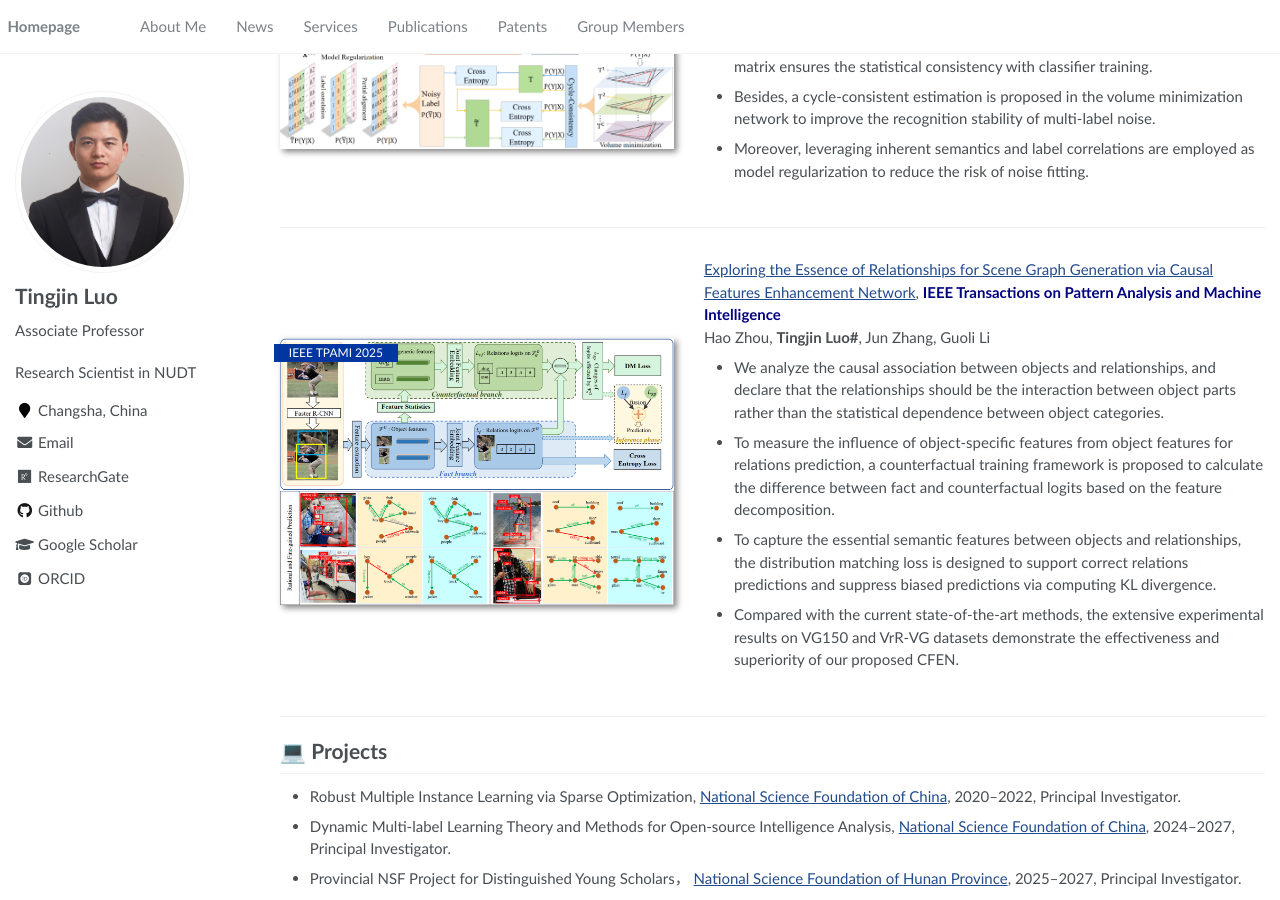
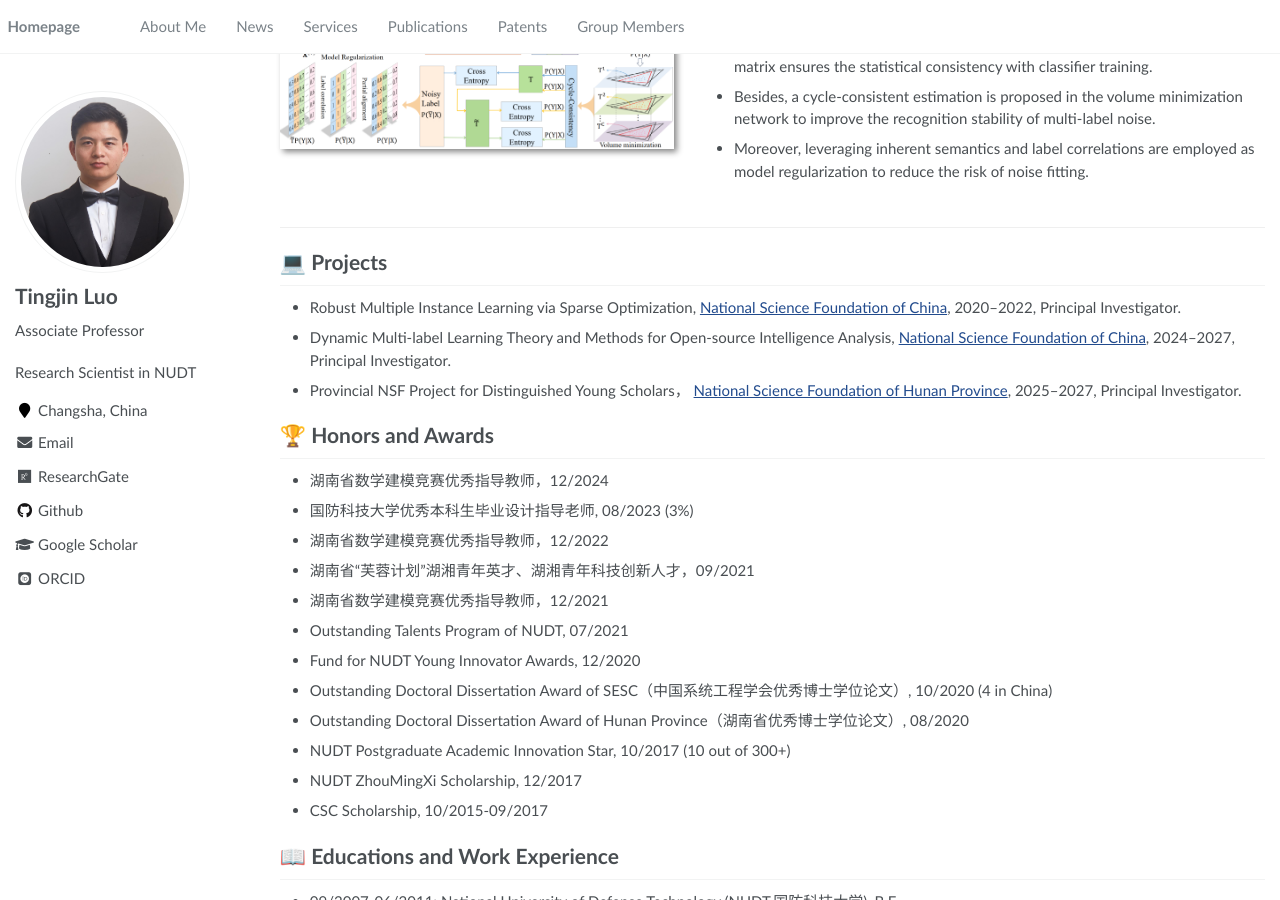
Before and after one commit to HorizonAILab/HorizonAILab.github.io, a Jekyll site: the page built from _pages/about.md, in a window 1280 px wide and 900 px high, scrolled down 3923 px. Built offline with Jekyll 4.4.1, drawn with Linux system fonts in a browser that asks for light colours; some web fonts are replaced.

Commit message:
Update about.md

```diff
--- a/_pages/about.md
+++ b/_pages/about.md
@@ -143,19 +143,6 @@ Quanjiang Li, **Tingjin Luo#**, Jiaohui Liao
 </div>
 </div>
 
-<div class='paper-box'><div class='paper-box-image'><div><div class="badge">IEEE TPAMI 2025</div><img src='images/pub_figs/TPAMI2025CFEN.png' alt="sym" width="100%"></div></div>
-<div class='paper-box-text' markdown="1">
-
-[Exploring the Essence of Relationships for Scene Graph Generation via Causal Features Enhancement Network](http://ieeexplore.ieee.org/document/), **<font color=navy>IEEE Transactions on Pattern Analysis and Machine Intelligence</font>** \\
-Hao Zhou, **Tingjin Luo#**, Jun Zhang, Guoli Li
-
-- We analyze the causal association between objects and relationships, and declare that the relationships should be the interaction between object parts rather than the statistical dependence between object categories.
-- To measure the influence of object-specific features from object features for relations prediction, a counterfactual training framework is proposed to calculate the difference between fact and counterfactual logits based on the feature decomposition.
-- To capture the essential semantic features between objects and relationships, the distribution matching loss is designed to support correct relations predictions and suppress biased predictions via computing KL divergence.
-- Compared with the current state-of-the-art methods, the extensive experimental results on VG150 and VrR-VG datasets demonstrate the effectiveness and superiority of our proposed CFEN.
-</div>
-</div>
-
 # 💻 Projects
 
 - Robust Multiple Instance Learning via Sparse Optimization, [National Science Foundation of China](https://www.nsfc.gov.cn/), 2020–2022, Principal Investigator.
```
